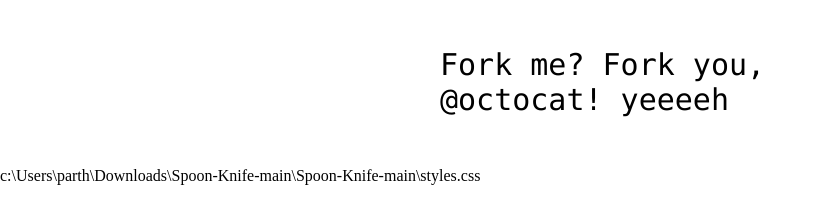
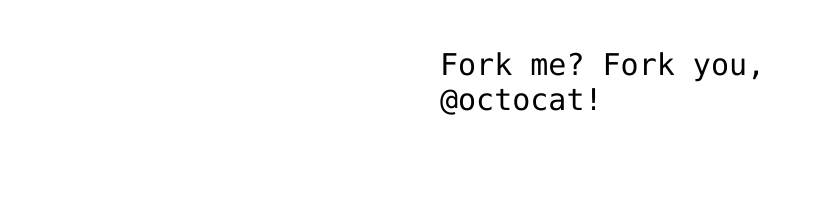
Before and after one commit to jankiparth1402/FinalTestProject, a plain HTML site: page index.html in a window 1280 px wide. Shown: the part 53-276 px from the top of the page, without its empty margins (0-821 px from the left). Drawn offline with Linux system fonts and the light colour scheme.

Commit message:
added ci.yml file

```diff
--- a/index.html
+++ b/index.html
@@ -13,8 +13,8 @@
 
 <!-- Feel free to change this text here -->
 <p>
-  Fork me? Fork you, @octocat! yeeeeh
-</p>c:\Users\parth\Downloads\Spoon-Knife-main\Spoon-Knife-main\styles.css
+  Fork me? Fork you, @octocat!
+</p>
 
 </body>
 </html>
```
Also changed, not shown: 1 other file.
